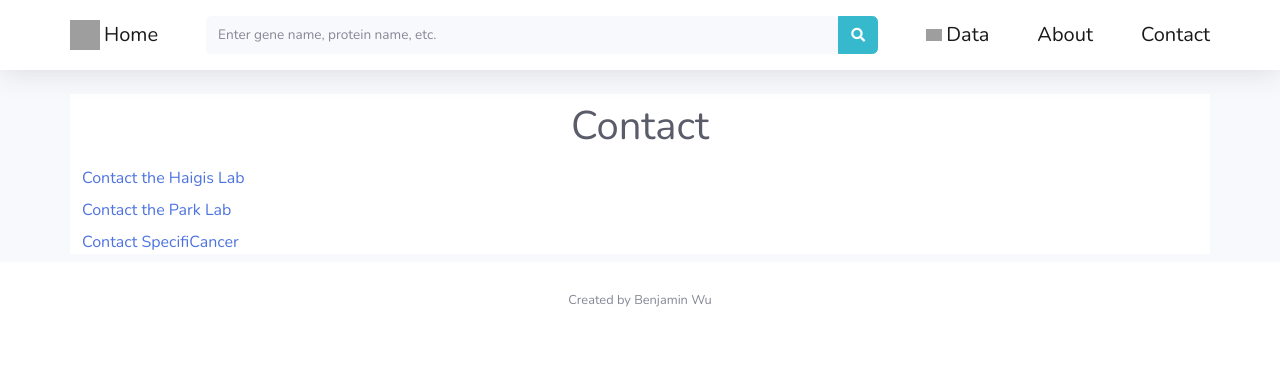
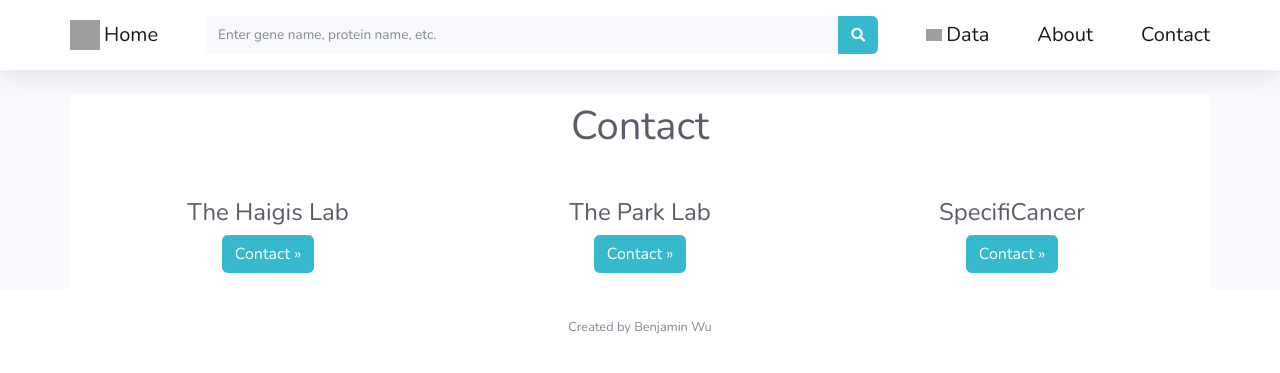
Before and after one commit to benwubenwu/new_kras_project, a Django app: page /contact in a window 1280 px wide. Shown: the top 373 px of the page. Run offline with Django 3.2, Linux system fonts and the light colour scheme; some libraries are stand-ins or nearby versions; grey boxes are pictures that could not be loaded.

Commit message:
fixed logos and contact page

```diff
--- a/mysite/graphs/templates/graphs/contact.html
+++ b/mysite/graphs/templates/graphs/contact.html
@@ -3,19 +3,26 @@
 {% load static %}
 {% block content %}
 {% load plotly_dash %}
-<div class="container bg-white text-dark">
+
+<div class="text-center bg-white container text-dark mt-3">
     <div class="row">
-        <h1 class="my-2 mx-auto">Contact</h1>
+        <h1 class="my-2 mb-5 mx-auto">Contact</h1>
     </div>
-    <div class="row my-2">
-        <a href="https://www.haigislab.org/contact">Contact the Haigis Lab</a>
-    </div>
-    <div class="row my-2">
-        <a href="https://compbio.hms.harvard.edu/contact">Contact the Park Lab</a>
-    </div>
-    <div class="row my-2">
-        <a href="https://www.specificancer.org/contact-us">Contact SpecifiCancer</a>
+    <div class="row">
+        <div class="col-md-4">
+            <h4>The Haigis Lab</h4>
+            <p class="text-center"><a class="btn btn-info" href="https://www.haigislab.org/contact" role="button">Contact &raquo;</a></p>
+        </div>
+        <div class="col-md-4">
+            <h4>The Park Lab</h4>
+            <p class="text-center"><a class="btn btn-info" href="https://compbio.hms.harvard.edu/contact" role="button">Contact &raquo;</a></p>
+        </div>
+        <div class="col-md-4">
+            <h4>SpecifiCancer</h4>
+            <p class="text-center"><a class="btn btn-info" href="https://www.specificancer.org/contact-us" role="button">Contact &raquo;</a></p>
+        </div>
     </div>
 </div>
 
+
 {% endblock %}
```
Also changed, not shown: mysite/graphs/templates/graphs/search.html (+10 -4 lines), 3 other files.
